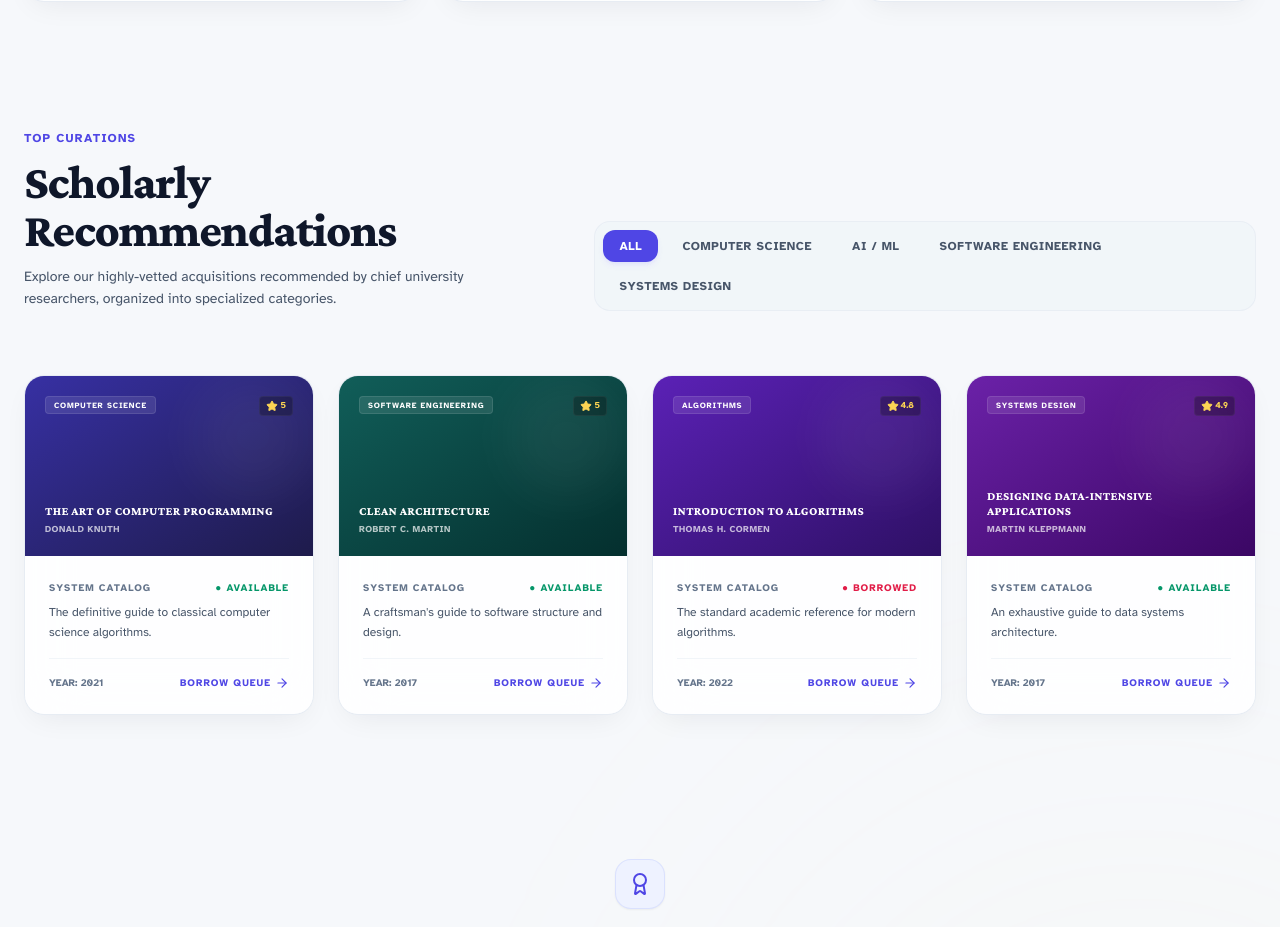
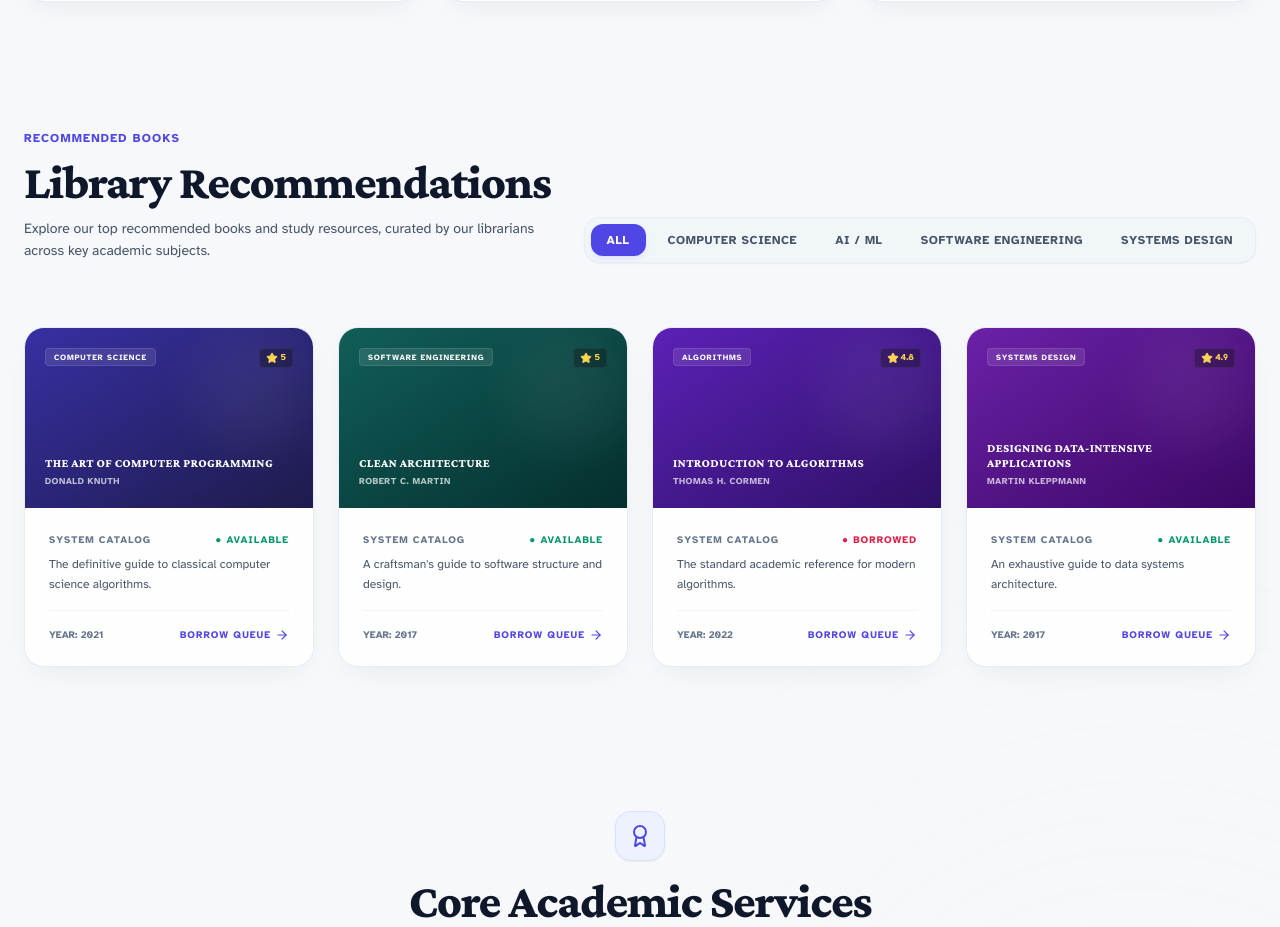
Before and after one commit to catkidd/Lumina-Library, a React (Vite) app in the folder frontend/: page / in a window 1280 px wide. Shown: the part 1046-1973 px from the top of the page. Built offline with nearby package versions, Linux system fonts and the light colour scheme.

Commit message:
style(home): fix filter category buttons wrapping issue and remove academic jargon from section headers

```diff
--- a/frontend/src/pages/Home.jsx
+++ b/frontend/src/pages/Home.jsx
@@ -264,19 +264,19 @@
       <section className="relative px-6 max-w-7xl mx-auto w-full mb-36 z-40">
 
         {/* Editorial Heading */}
-        <div className="flex flex-col md:flex-row md:items-end justify-between gap-6 mb-16">
+        <div className="flex flex-col lg:flex-row lg:items-end justify-between gap-6 mb-16">
           <div className="space-y-3">
-            <h3 className="text-indigo-600 text-xs font-bold uppercase tracking-widest font-body">Top Curations</h3>
+            <h3 className="text-indigo-600 text-xs font-bold uppercase tracking-widest font-body">Recommended Books</h3>
             <h2 className="font-display font-extrabold text-4xl md:text-5xl text-slate-900 tracking-tight leading-tight font-serif">
-              Scholarly Recommendations
+              Library Recommendations
             </h2>
             <p className="text-slate-600 text-sm max-w-lg leading-relaxed font-body">
-              Explore our highly-vetted acquisitions recommended by chief university researchers, organized into specialized categories.
+              Explore our top recommended books and study resources, curated by our librarians across key academic subjects.
             </p>
           </div>
 
           {/* Category Capsule Triggers */}
-          <div className="flex flex-wrap gap-2 bg-slate-100/80 p-2 rounded-2xl border border-slate-200/60 max-w-max">
+          <div className="flex flex-wrap gap-1.5 bg-slate-100/80 p-1.5 rounded-2xl border border-slate-200/60 w-full lg:w-auto max-w-full lg:max-w-3xl shadow-sm">
             {['All', 'Computer Science', 'AI / ML', 'Software Engineering', 'Systems Design'].map((cat) => (
               <button
                 key={cat}
```
